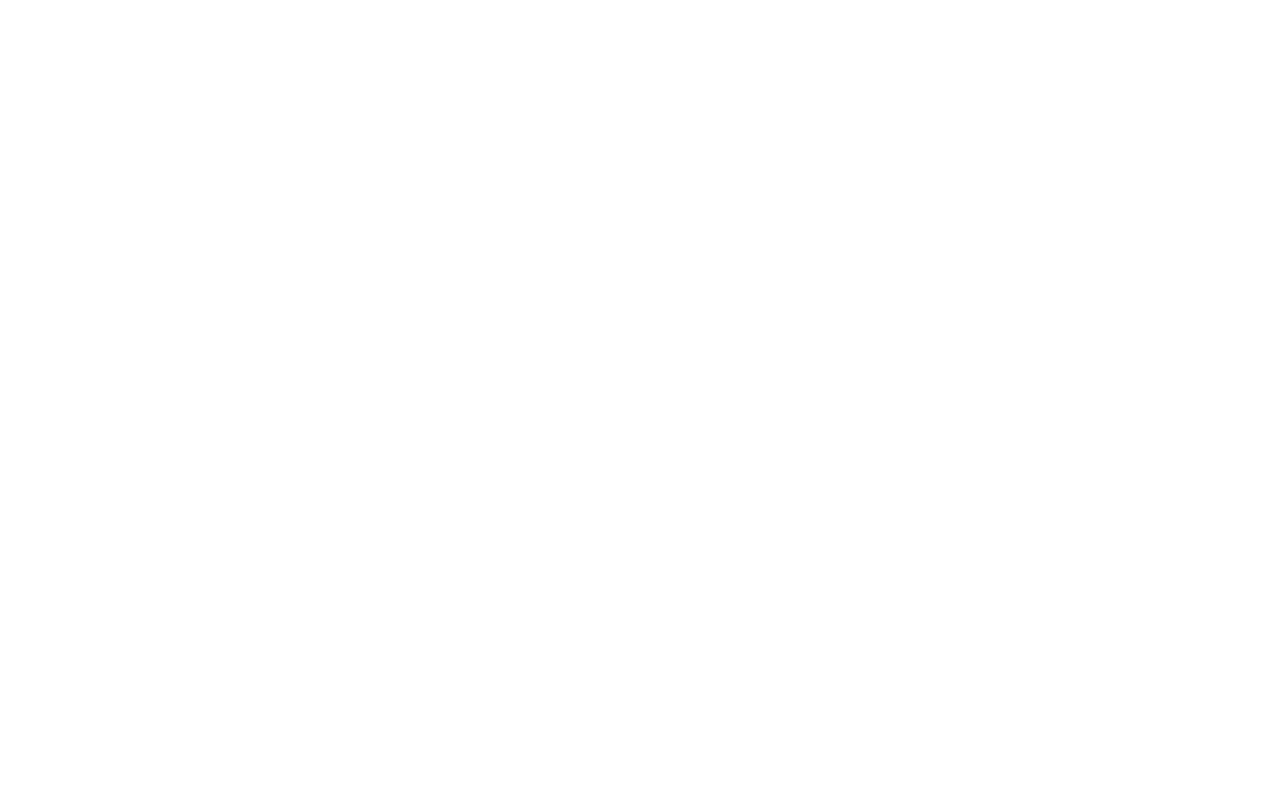
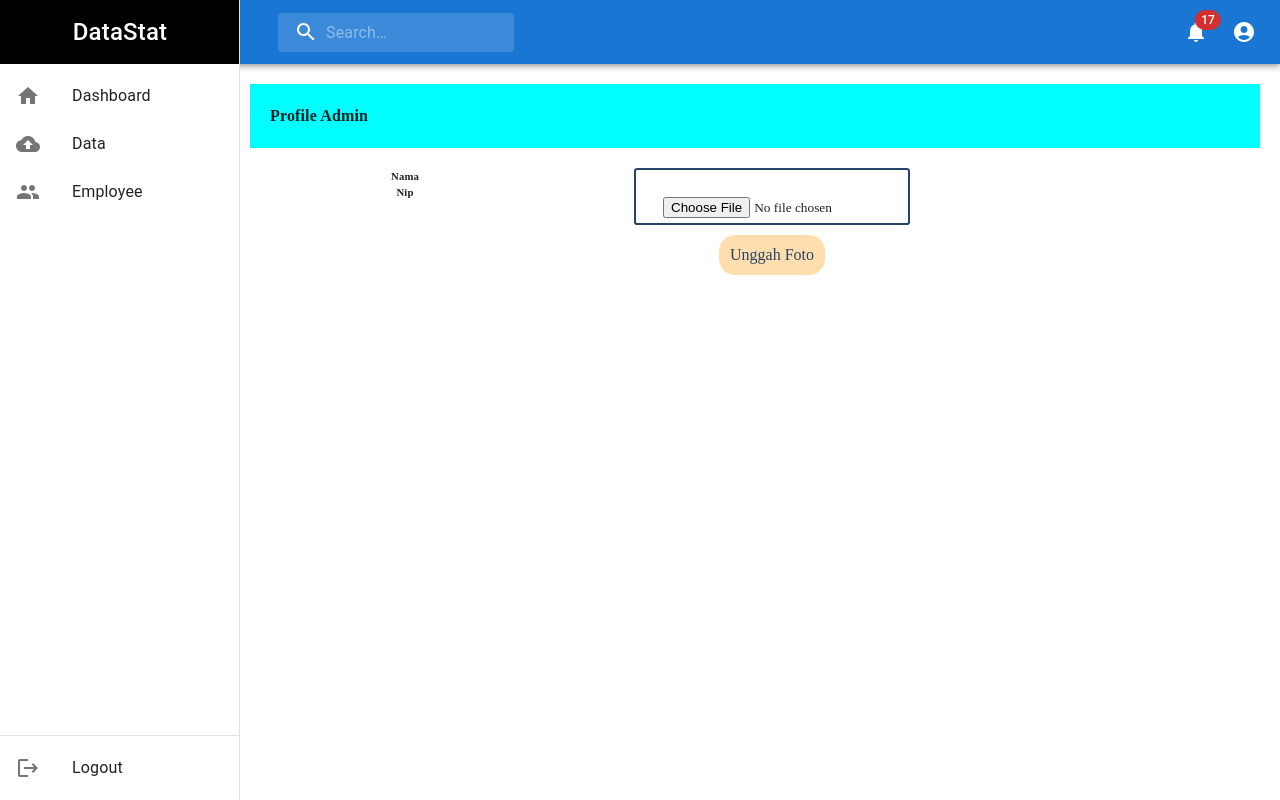
Before and after one commit to Rodey18/Sistem-Diskominfo, a React (Vite) app in the folder Sistem-Diskominfo/: page /profile in a window 1280 px wide. Built offline with nearby package versions, Linux system fonts and the light colour scheme; a web font is replaced by a local one.

Commit message:
update halaman admin

```diff
--- a/Sistem-Diskominfo/src/Halaman/Dashboard/Dashboard.tsx
+++ b/Sistem-Diskominfo/src/Halaman/Dashboard/Dashboard.tsx
@@ -8,13 +8,9 @@
     <div className="dashboard-container">
       {/* <div className="header"> */}
       <PrimarySearchAppBar />
+      {/* Component halaman */}
       <h2>ayam</h2>
-      <h2>ayam</h2>
-      <h2>ayam</h2>
-      <h2>ayam</h2>
-      <h2>ayam</h2>
-      <h2>ayam</h2>
-      <h2>ayam</h2>
+
       {/* </div> */}
       <div className="content">
         <div className="side-menu">
--- a/Sistem-Diskominfo/src/Halaman/Profile/profile.css
+++ b/Sistem-Diskominfo/src/Halaman/Profile/profile.css
@@ -0,0 +1,33 @@
+/**
+ * @Author: Your name
+ * @Date:   2024-05-09 10:01:55
+ * @Last Modified by:   Your name
+ * @Last Modified time: 2024-05-09 16:58:16
+ */
+
+.judul {
+  margin: 20px;
+  padding: 20px;
+  background-color: aqua;
+}
+
+.atas-profile {
+  display: flex;
+}
+
+.identitas {
+  width: 350px;
+  /* Lebar identitas */
+}
+
+.foto {
+  flex: 1;
+  /* Bagian foto akan mengisi sisa ruang yang tersedia */
+  margin-left: 20px;
+  /* Jarak antara identitas dan foto */
+}
+
+.Unggah-foto {
+  color: #264466;
+  background-color: navajowhite;
+}
--- a/Sistem-Diskominfo/src/Halaman/Profile/profile.tsx
+++ b/Sistem-Diskominfo/src/Halaman/Profile/profile.tsx
@@ -1,11 +1,98 @@
-import React from "react";
+import React, { useState } from "react";
+import PrimarySearchAppBar from "../../Komponen/Header/Header";
+import SideMenuPage from "../../Komponen/menu/menu";
 import "./profile.css";
+import Button from "../../Komponen/Button/Button";
 
 const Profile: React.FC = () => {
+  const [selectedFile, setSelectedFile] = useState<File | null>(null);
+  const [imageSrc, setImageSrc] = useState<string | null>(null);
+
+  const handleFileChange = (event: React.ChangeEvent<HTMLInputElement>) => {
+    const file = event.target.files?.[0];
+    if (file) {
+      const reader = new FileReader();
+      reader.onloadend = () => {
+        const imageDataUrl = reader.result as string;
+        setImageSrc(imageDataUrl);
+      };
+      reader.readAsDataURL(file);
+      setSelectedFile(file);
+    }
+  };
+
+  const handleUpload = () => {
+    // Lakukan logika upload ke server di sini
+    console.log("Mengunggah file:", selectedFile);
+  };
+
   return (
-    <div className="card-sampul">
-      <div className="Atas">
-        <h4 className="Profile Admin"></h4>
+    <div className="dashboard-container">
+      {/* header */}
+      <PrimarySearchAppBar />
+      {/* Component halaman */}
+      <div className="Card-judul-admin">
+        <h4 className="judul">Profile Admin</h4>
+      </div>
+      <div className="atas-profile">
+        {/* Identitas */}
+        <div className="identitas">
+          <h6 className="identitas-admin">Nama</h6>
+          <h6 className="identitas-admin">Nip</h6>
+        </div>
+        {/* Foto */}
+        <div className="foto">
+          <input
+            type="file"
+            title="Upload Photo"
+            accept="image/*"
+            onChange={handleFileChange}
+          />
+          {imageSrc && (
+            <div
+              style={{
+                position: "relative",
+                width: "25cm",
+                height: "25cm",
+                overflow: "hidden",
+              }}
+            >
+              <img
+                src={imageSrc}
+                alt="Uploaded"
+                style={{
+                  maxWidth: "100%",
+                  maxHeight: "100%",
+                  position: "absolute",
+                  top: 0,
+                  left: 0,
+                }}
+              />
+              <div
+                style={{
+                  position: "absolute",
+                  top: 0,
+                  left: 0,
+                  width: "100%",
+                  height: "100%",
+                  border: "1px solid black",
+                  boxSizing: "border-box",
+                }}
+              ></div>
+            </div>
+          )}
+          <Button
+            className="Unggah-foto"
+            onClick={handleUpload}
+            disabled={!selectedFile}
+          >
+            Unggah Foto
+          </Button>
+        </div>
+        <div className="side-menu">
+          <SideMenuPage />
+          {/* Isi konten lainnya di sini */}
+        </div>
       </div>
     </div>
   );
--- a/Sistem-Diskominfo/src/Komponen/Button/Button.tsx
+++ b/Sistem-Diskominfo/src/Komponen/Button/Button.tsx
@@ -1,5 +1,5 @@
-import React from 'react';
-import './Button.css';
+import React from "react";
+import "./Button.css";
 
 interface ButtonProps {
   type?: "button" | "submit" | "reset";
@@ -7,9 +7,16 @@
   children?: React.ReactNode;
   className?: string;
   style?: React.CSSProperties;
+  disabled?: boolean;
 }
 
-const Button: React.FC<ButtonProps> = ({ type = "button", onClick, children, className, style }) => {
+const Button: React.FC<ButtonProps> = ({
+  type = "button",
+  onClick,
+  children,
+  className,
+  style,
+}) => {
   return (
     <button
       type={type} // Menambahkan properti type ke dalam elemen button
--- a/Sistem-Diskominfo/src/Komponen/Header/Header.css
+++ b/Sistem-Diskominfo/src/Komponen/Header/Header.css
@@ -1,59 +1,43 @@
-/**
- * @Author: Your name
- * @Date:   2024-04-04 09:14:30
- * @Last Modified by:   Your name
- * @Last Modified time: 2024-05-08 14:36:10
- */
-
-
-/* .root {
-    position: fixed;
-    top: 0;
-    left: 0;
-    right: 0;
-    z-index: 1000;
-    /* Menempatkan app bar di atas konten lain */
-
-
-}
-
-/* .app-bar {
-    background-color: grey;
-
-}  */
 .root {
   position: relative;
 }
+
 .appBar {
   position: absolute;
   top: 0;
   left: 0;
   right: 0;
-    background-color: red;
 }
+
 .app-bar .toolbar {
   display: flex;
   justify-content: flex-start;
 }
+
 .search {
   flex-grow: 1;
 }
+
 .search .search-icon-wrapper {
   padding: 0 12px;
 }
+
 .search .search-input {
   width: 100%;
 }
+
 .menu-icon {
   margin-right: 12px;
 }
 
 /* Atur margin khusus untuk ikon menu di mode mobile */
+
 .mobile-menu-icon {
   margin-left: 12px;
 }
 
 /* Atur margin khusus untuk ikon yang muncul di sebelah kanan */
+
 .end-icon {
   margin-left: 12px;
 }
```
Lines whose indentation alone changed are shown as unchanged.
